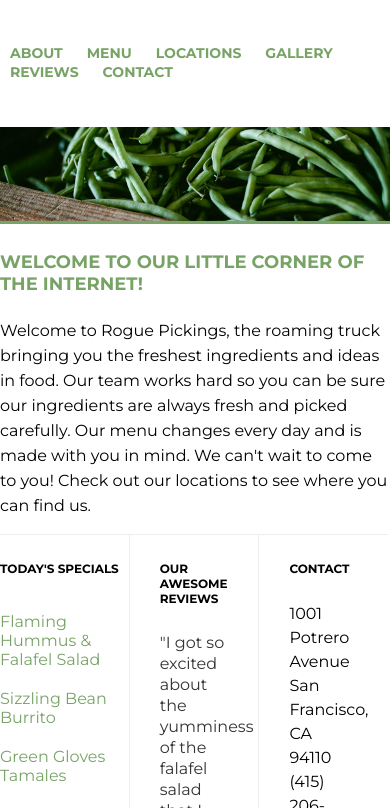
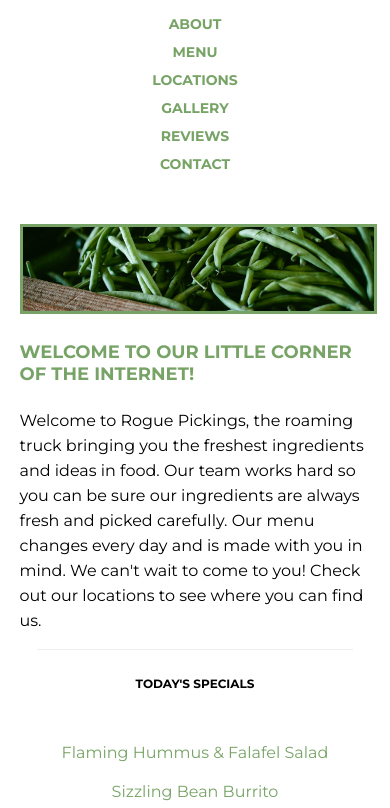
Before and after one commit to CaseyPitman/rogue-pickings-responsive, a plain HTML site: page index.html in a window 390 px wide. Shown: the part 116-924 px from the top of the page. Drawn offline with Linux system fonts and the light colour scheme.

Commit message:
lined out mobile first version. Cleaning up css for unnecessary stuff.

```diff
--- a/css/main.css
+++ b/css/main.css
@@ -6,13 +6,23 @@ html{
 	font-size:16px;
 }
 body {
+	display:flex;
+	justify-content:center;
+	align-items:center;
 	font-family: 'Montserrat', Helvetica, Arial, sans-serif;
 	font-size:1em;
+	width:100%;
 }
 
 .container{
+	display:flex;
+	justify-content:center;
+	align-items:center;
+	flex-flow:column wrap;
 	max-width: 1200px;
-	margin: 0 auto;
+	/*margin: 0 auto;*/
+	width:100%;
+
 }
 
 h1,
@@ -42,28 +52,34 @@ p {
     padding: 0 30px;
 }
 
-/*The widths are in a percentage!*/
 header {
-	/*try fiddling with the height*/
-	height: 110px;
-	border-bottom: 3px solid #77a466;
-	margin: 0 auto;
+
+	display:flex;
+	justify-content:center;
+	align-items:center;
+	flex-flow:column wrap;
+	Width:90%;
 }
 
 header h1 {
-	float: left;
-	margin: 0;
-	padding: 38px 0;
+	display:flex;
+	justify-content:center;
+	width:100%;
 }
 header h1 span {
 	color: #77a466;
 }
 
 header nav {
-	float: right;
+	border-top: 3px solid #77a466;
 	padding: 46px 0;
+	width:100%;
 }
 header nav ul {
+	display:flex;
+	justify-content:center;
+	align-items:center;
+	flex-flow:column wrap;
 	margin: 0;
 	padding: 0;
 }
@@ -71,7 +87,7 @@ header nav ul li {
 	text-transform: uppercase;
 	font-weight: 700;
 	font-size: 0.875em;
-	padding: 0 10px;
+	padding: 5px;
 	display: inline;
 }
 header nav ul li a{
@@ -79,25 +95,32 @@ header nav ul li a{
 	color:#77a466;
 }
 
-/*The widths are in a percentage!*/
 .top-section,
 .bottom-section {
-	margin: 0 auto;
-	clear: both;
+	display:flex;
+	justify-content:center;
+	align-items:center;
+	flex-flow:column wrap;
+	width:90%;
+
 }
 
 .main-image {
 	height: auto;
-	float: left;
+
+
 }
 .main-image img {
 	width: 100%;
-	border-bottom: 3px solid #77a466;
+	border: 3px solid #77a466;
 }
-
+/*************************************
+			  resume here
+**************************************/
 .main-title {
 	height: auto;
-	float: left;
+	width:100%;
+
 }
 .main-title h3 {
 	text-align: left;
@@ -113,9 +136,12 @@ header nav ul li a{
 .section-one,
 .section-two,
 .section-three {
-	width: 33%;
+	display:flex;
+	justify-content:center;
+	align-items:center;
+	flex-flow:column wrap;
+	width: 90%;
 	height: auto;
-	float: left;
 	border-top: 1px solid #eee;
 }
 
@@ -134,8 +160,13 @@ header nav ul li a{
 }
 
 .menu {
+	display:flex;
+	justify-content:center;
+	align-items:center;
+	flex-flow:column wrap;
 	list-style: none;
 	padding: 0;
+	width:90%;
 }
 .menu li {
 	padding: 10px 0;
@@ -143,12 +174,18 @@ header nav ul li a{
 }
 
 .reviews {
+	display:flex;
+	justify-content:center;
+	align-items:center;
 	color: #333;
 	font-size: 1em;
 	line-height: 21px;
 }
 
 .address {
+	display:flex;
+	justify-content:center;
+	align-items:center;
 	font-size: 1em;
 	line-height: 24px;
 }
@@ -158,8 +195,12 @@ footer {
 	height: 50px;
 	border-top: 3px solid #eee;
 	margin: 0 auto;
-	clear: both;
 	text-align: center;
+	display:flex;
+	justify-content:center;
+	align-items:center;
+
+	width:100%;
 }
 footer span {
 	font-family: 'Wisdom Script', cursive;
```
